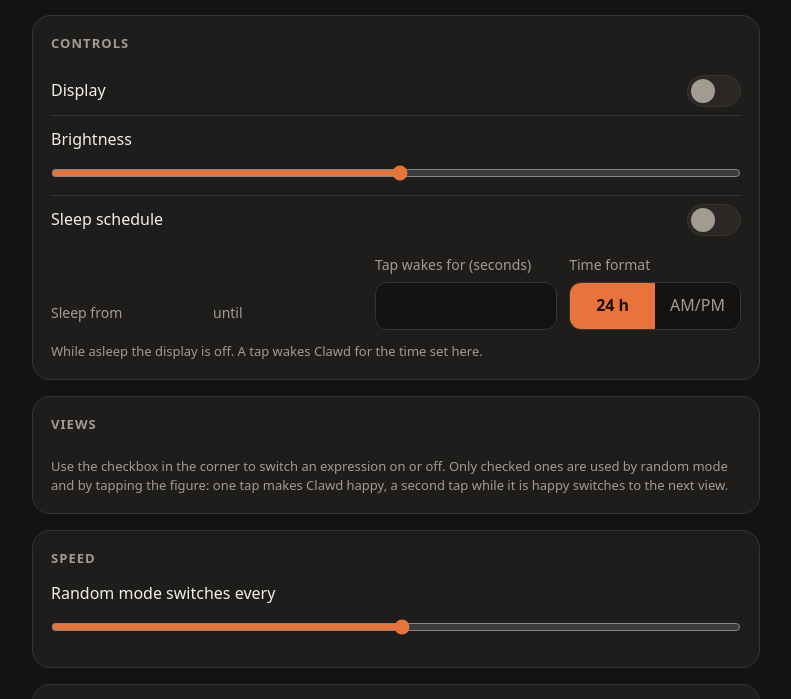
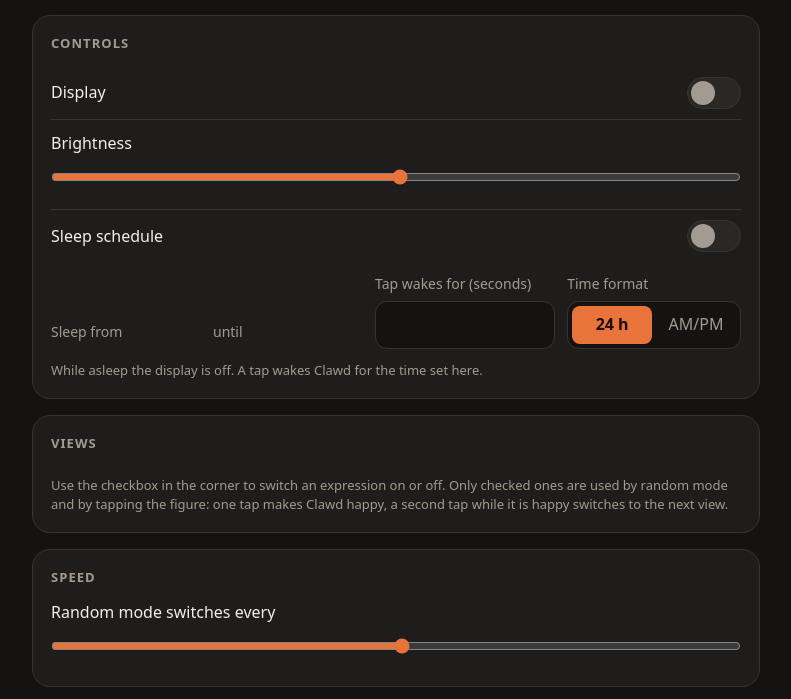
Before and after one commit to PXWaldy/clawd-desk-buddy, a plain HTML site: page web/index.html in a window 1280 px wide. Shown: the part 81-780 px from the top of the page, without its empty margins (244-1035 px from the left). Drawn offline with Linux system fonts and the light colour scheme; no server answers.

Commit message:
Add inner spacing to rows and the time format switch
Co-Authored-By: Claude Fable 5.2 <noreply@anthropic.com>

```diff
--- a/web/index.html
+++ b/web/index.html
@@ -37,7 +37,7 @@ section {
   padding: 18px; margin-bottom: 16px;
 }
 h2 { font-size: 13px; text-transform: uppercase; letter-spacing: .08em; color: var(--muted); margin: 0 0 14px; }
-.row { display: flex; align-items: center; justify-content: space-between; gap: 14px; min-height: 48px; }
+.row { display: flex; align-items: center; justify-content: space-between; gap: 14px; min-height: 48px; padding: 10px 0; }
 .row + .row { border-top: 1px solid var(--line); }
 .row > span { min-width: 0; }
 .row small, .note { color: var(--muted); font-size: 13px; }
@@ -91,8 +91,8 @@ input[type=color] {
 .time { display: flex; align-items: center; gap: 6px; }
 .time select { appearance: none; -webkit-appearance: none; padding: 0 4px; width: 58px; flex: none; text-align: center; text-align-last: center; cursor: pointer; }
 /* two buttons that work like a switch with labels */
-.seg { display: flex; border: 1px solid var(--line); border-radius: 12px; overflow: hidden; min-height: 48px; }
-.seg button { flex: 1; border: 0; border-radius: 0; min-height: 46px; padding: 0 14px; background: var(--bg); color: var(--muted); white-space: nowrap; }
+.seg { display: flex; gap: 4px; padding: 4px; border: 1px solid var(--line); border-radius: 12px; background: var(--bg); min-height: 48px; }
+.seg button { flex: 1; border: 0; border-radius: 8px; min-height: 38px; padding: 0 12px; background: none; color: var(--muted); white-space: nowrap; }
 .seg button[aria-pressed=true] { background: var(--accent); color: var(--on-accent); font-weight: 600; }
 .field label.filebtn { display: inline-flex; align-items: center; position: relative; white-space: nowrap; font-size: inherit; color: var(--text); margin: 0; }
 .filebtn input { position: absolute; width: 1px; height: 1px; opacity: 0; }
```
